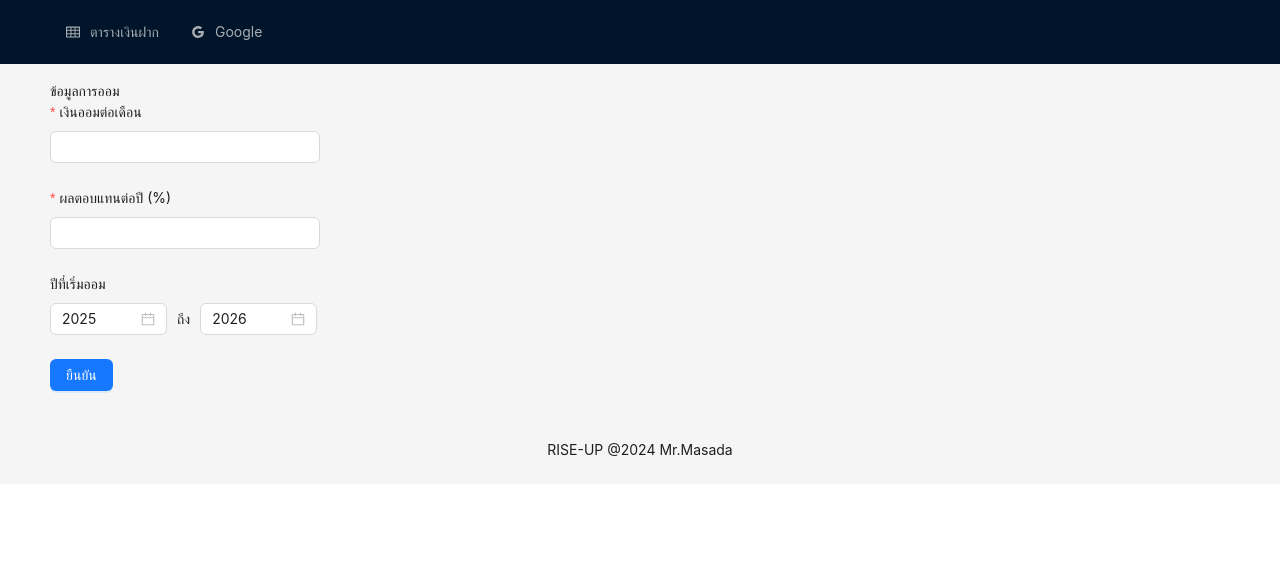
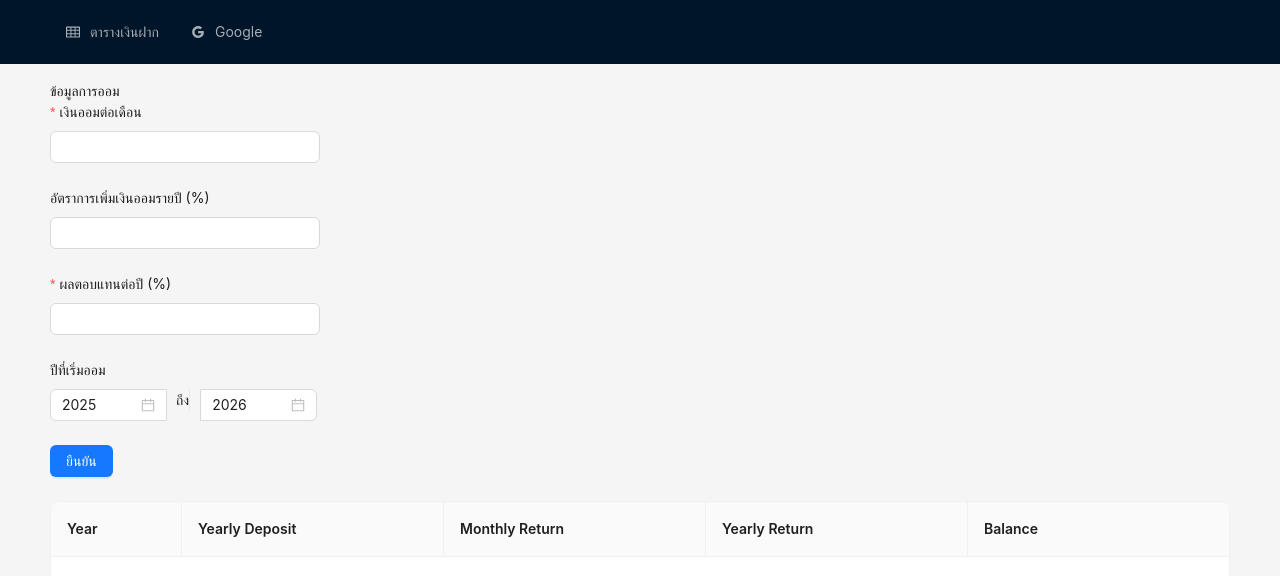
Before and after one commit to masadaark/riseup-v1, a React (Vite) app in the folder riseup-v1/: page /deposit-table in a window 1280 px wide. Shown: the top 576 px of the page. Built offline with nearby package versions, Linux system fonts and the light colour scheme.

Commit message:
finish โครงแบบฝึกหัด

```diff
--- a/riseup-v1/src/App.tsx
+++ b/riseup-v1/src/App.tsx
@@ -1,7 +1,7 @@
 import React from 'react';
 import { Layout } from 'antd';
 import Navbar from './components/Navbar';
-import { BrowserRouter as Router, Route, Routes } from 'react-router-dom';
+import { BrowserRouter as Router, Route, Routes, Navigate } from 'react-router-dom';
 import DepositTableWebPage from './page/DepositTable.page';
 
 const { Header, Footer, Content } = Layout;
@@ -16,6 +16,7 @@ const App: React.FC = () => {
         </Header>
         <Content style={{ padding: '0 50px', marginTop: '16px' }}>
           <Routes>
+            <Route path="/" element={<Navigate to="/deposit-table" />} />
             <Route path="/deposit-table" element={<DepositTableWebPage></DepositTableWebPage>} />
           </Routes>
         </Content>
--- a/riseup-v1/src/components/form/DepositTableForm.component.tsx
+++ b/riseup-v1/src/components/form/DepositTableForm.component.tsx
@@ -5,19 +5,26 @@ import {
     Form,
     Input,
 } from 'antd';
-import dayjs from 'dayjs';
+import dayjs, { Dayjs } from 'dayjs';
 
-interface FormModel {
+export interface DepositFormModel {
     annual_return: number;
     monthly_deposit: number;
-    year_data: any
+    increase_deposit_ratio: number;
+    year_data: {
+        start_date: Dayjs;
+        end_date: Dayjs;
+    }
 }
 
-const FormDepositTable: React.FC = () => {
-    const [form] = Form.useForm<FormModel>();
-
-    const onFinish = (values: FormModel) => {
-        console.log('Form values:', values);
+const FormDepositTable: React.FunctionComponent<{onFinish?:(a:DepositFormModel)=>void}> = ({onFinish}) => {
+    const [form] = Form.useForm<DepositFormModel>();
+    const defaultStartDate = dayjs().add(1, 'year');
+    const defaultEndDate = dayjs().add(2, 'year');
+    const logFinish = (values: DepositFormModel) => {
+        console.log(values);
+        console.log(values.year_data.start_date.format("YYYY"))
+        console.log(values.year_data.end_date.format("YYYY"))
     };
 
     return (
@@ -25,7 +32,13 @@ const FormDepositTable: React.FC = () => {
             <Form
                 form={form}
                 layout="vertical"
-                onFinish={onFinish}
+                onFinish={onFinish ?? logFinish}
+                initialValues={{
+                    year_data: {
+                        start_date: defaultStartDate,
+                        end_date: defaultEndDate
+                    }
+                }}
             >
                 <Form.Item
                     label="เงินออมต่อเดือน"
@@ -41,6 +54,16 @@ const FormDepositTable: React.FC = () => {
                         step="any" />
                 </Form.Item>
                 <Form.Item
+                    label="อัตราการเพิ่มเงินออมรายปี (%)"
+                    name="increase_deposit_ratio"
+                >
+                    <Input
+                        className='[&::-webkit-inner-spin-button]:appearance-none'
+                        style={{ width: "60%", textAlign: "right" }}
+                        type="number"
+                        min={0} />
+                </Form.Item>
+                <Form.Item
                     label="ผลตอบแทนต่อปี (%)"
                     name="annual_return"
                     rules={[{ required: true, message: 'โปรดระบุ ผลตอบแทนต่อปี (%)' }]}
@@ -51,11 +74,25 @@ const FormDepositTable: React.FC = () => {
                         type="number"
                         min={0} />
                 </Form.Item>
-                <Form.Item label="ปีที่เริ่มออม"
-                    name="year_data">
-                    <DatePicker picker="year" style={{ width: "26%" }} defaultValue={dayjs().add(1, 'year')} format={"YYYY"} />
-                    <span style={{ margin: '0 10px' }}>ถึง</span>
-                    <DatePicker picker="year" style={{ width: "26%" }} defaultValue={dayjs().add(2, 'year')} format={"YYYY"} />
+                <Form.Item
+                    label="ปีที่เริ่มออม"
+                    name="year_data"
+                >
+                    <Input.Group compact>
+                        <Form.Item
+                            name={['year_data', 'start_date']}
+                            noStyle
+                        >
+                            <DatePicker picker="year" style={{ width: "26%" }} format={"YYYY"} defaultValue={defaultStartDate} />
+                        </Form.Item>
+                        <span style={{ margin: '0 10px' }}>ถึง</span>
+                        <Form.Item
+                            name={['year_data', 'end_date']}
+                            noStyle
+                        >
+                            <DatePicker picker="year" style={{ width: "26%" }} format={"YYYY"} defaultValue={defaultEndDate} />
+                        </Form.Item>
+                    </Input.Group>
                 </Form.Item>
                 <Form.Item>
                     <div className='flex justify-end' style={{ width: 280 }}>
--- /dev/null
+++ b/riseup-v1/src/components/table/DepositTable.component.tsx
@@ -0,0 +1,63 @@
+import React from 'react';
+import { Table } from 'antd';
+import type { TableColumnsType } from 'antd';
+
+export interface DepositTableInterface {
+    key?: React.Key;
+    year: number;
+    yearlyDeposit: string;
+    monthlyReturn: string;
+    yearlyReturn: string;
+    balance: string;
+}
+
+const columns: TableColumnsType<DepositTableInterface> = [
+    {
+        title: 'Year',
+        dataIndex: 'year',
+        width: 100
+    },
+    {
+        title: 'Yearly Deposit',
+        dataIndex: 'yearlyDeposit',
+        width: 200,
+    },
+    {
+        title: 'Monthly Return',
+        dataIndex: 'monthlyReturn',
+        width: 200,
+    },
+    {
+        title: 'Yearly Return',
+        dataIndex: 'yearlyReturn',
+        width: 200,
+    },
+    {
+        title: 'Balance',
+        dataIndex: 'balance',
+        width: 200,
+    }
+];
+
+
+const TableDeposit: React.FunctionComponent<{ data?: DepositTableInterface[] }> = ({ data = [] }) => {
+    return (
+        <Table
+            columns={columns}
+            dataSource={data}
+            pagination={false}
+            scroll={{ y: 360 }}
+            bordered
+            style={{ height: 360 }}
+            locale={{
+                emptyText: (
+                    <div className="text-center" style={{ height: 320 }}>
+                        <p className="text-gray-500"></p>
+                    </div>
+                ),
+            }}
+        />
+    );
+};
+
+export default TableDeposit;
--- /dev/null
+++ b/riseup-v1/src/logic/DepositLogic.tsx
@@ -0,0 +1,15 @@
+import { DepositTableInterface } from "../components/table/DepositTable.component";
+
+// write code hear
+export class DepositLogic {
+    public static GenerateDepositTableLogic(
+        monthlyDeposit: number,
+        increateDepositRatio: number,
+        annualReturnRatio: number,
+        startYear: number,
+        endYear: number
+    ) {
+        const data: DepositTableInterface[] = [];
+        return data
+    }
+}
--- a/riseup-v1/src/page/DepositTable.page.tsx
+++ b/riseup-v1/src/page/DepositTable.page.tsx
@@ -1,14 +1,28 @@
-import FormDepositTable from "../components/form/DepositTableForm.component"
+import { useState } from "react";
+import FormDepositTable, { DepositFormModel } from "../components/form/DepositTableForm.component"
+import TableDeposit from "../components/table/DepositTable.component"
+import { DepositLogic } from "../logic/DepositLogic";
 
 const DepositTableWebPage = () => {
+
+    const [depositFormValue, setDepositFormValue] = useState<DepositFormModel>()
+    const submitForm = (values: DepositFormModel): void => {
+        setDepositFormValue(values);
+    };
+
     return (
         <>
-            <div className="flex flex-col space-y-4">
-                <span className="font-bold">ข้อมูลการออม</span>
-                <FormDepositTable>
-                </FormDepositTable>
-            </div>
-            <div>
+            <div className="flex flex-row">
+                <div className="flex flex-col space-y-4">
+                    <span className="font-bold">ข้อมูลการออม</span>
+                    <FormDepositTable onFinish={submitForm}>
+                    </FormDepositTable>
+                </div>
+                <div >
+                    <TableDeposit data={DepositLogic.GenerateDepositTableLogic(Number(depositFormValue?.monthly_deposit)
+                        , Number(depositFormValue?.increase_deposit_ratio), Number(depositFormValue?.annual_return),
+                        Number(depositFormValue?.year_data.start_date.format("YYYY")), Number(depositFormValue?.year_data.end_date.format("YYYY")))}></TableDeposit>
+                </div>
             </div>
         </>
     )
```
